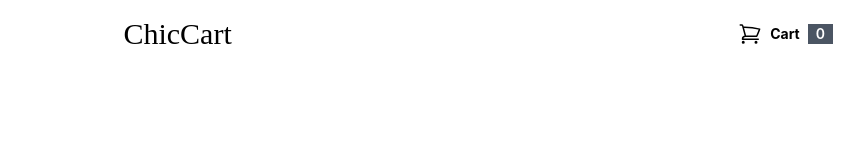
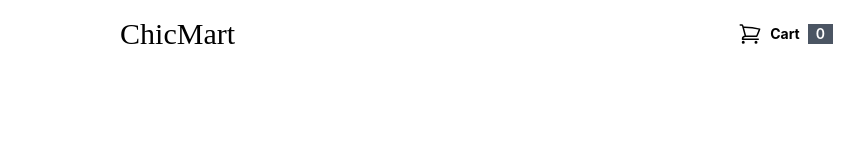
Before and after one commit to pranavv444/fyi-assigment-pranav, a Next.js app: page / in a window 1280 px wide. Shown: the top 160 px of the page, without its empty margins (415-1279 px from the left). Built offline with nearby package versions, Linux system fonts and the light colour scheme; a web font is replaced by a local one.

Commit message:
fix/minore changes

```diff
--- a/src/components/ecommerce/Navbar.jsx
+++ b/src/components/ecommerce/Navbar.jsx
@@ -36,7 +36,7 @@
         </div>
 
         <Link href="/" className="text-black text-3xl font-Lustria mx-auto lg:mx-0 lg:flex-1 text-center">
-          ChicCart
+          ChicMart
         </Link>
 
         <div className="hidden lg:flex items-center space-x-8">
--- a/src/pages/product-overview.jsx
+++ b/src/pages/product-overview.jsx
@@ -40,7 +40,7 @@
     <div className="bg-gray-50">
       <header className="relative bg-white shadow">
         <div className="max-w-7xl mx-auto py-6 px-4 sm:px-6 lg:px-8">
-          <h1 className="text-3xl font-bold text-gray-900">Product Overview</h1>
+          {/* <h1 className="text-3xl font-bold text-gray-900">Product Overview</h1> */}
         </div>
       </header>
 
```
Also changed, not shown: src/pages/cart.jsx (line endings or trailing spaces).
